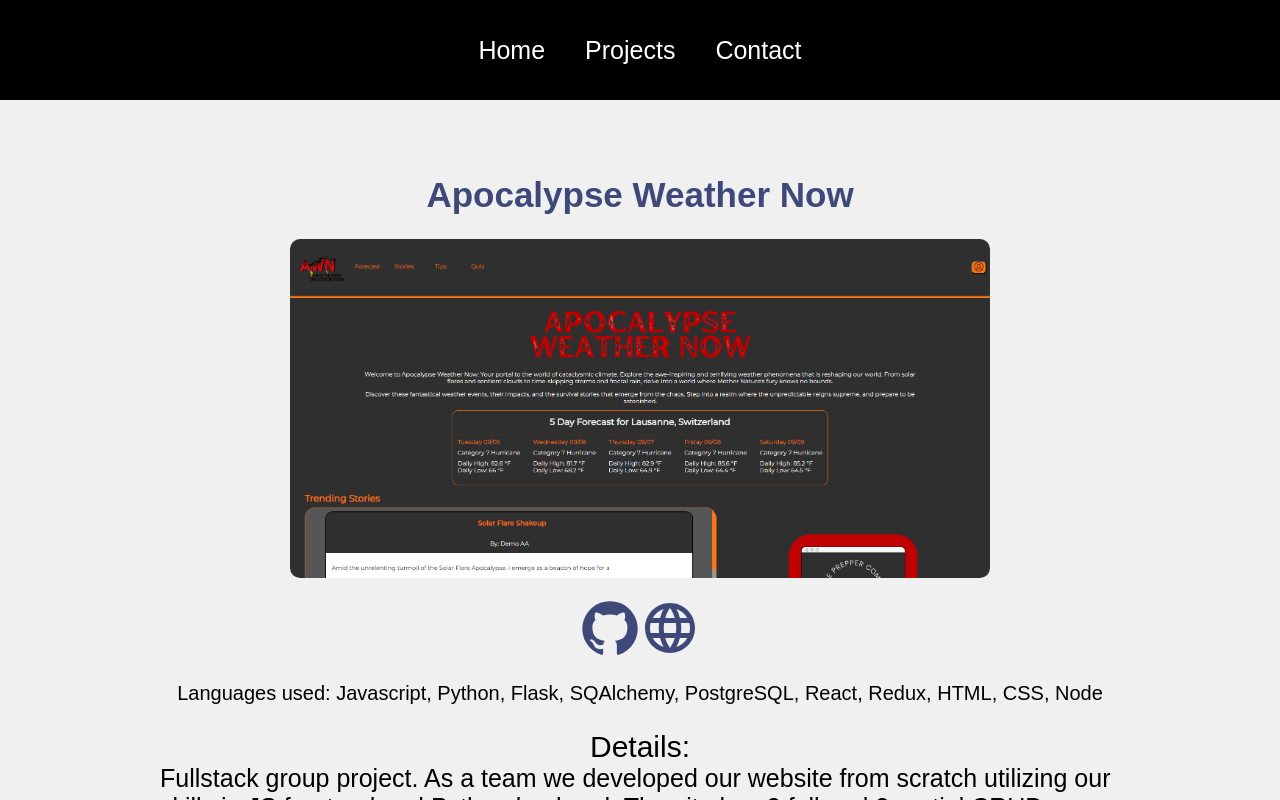
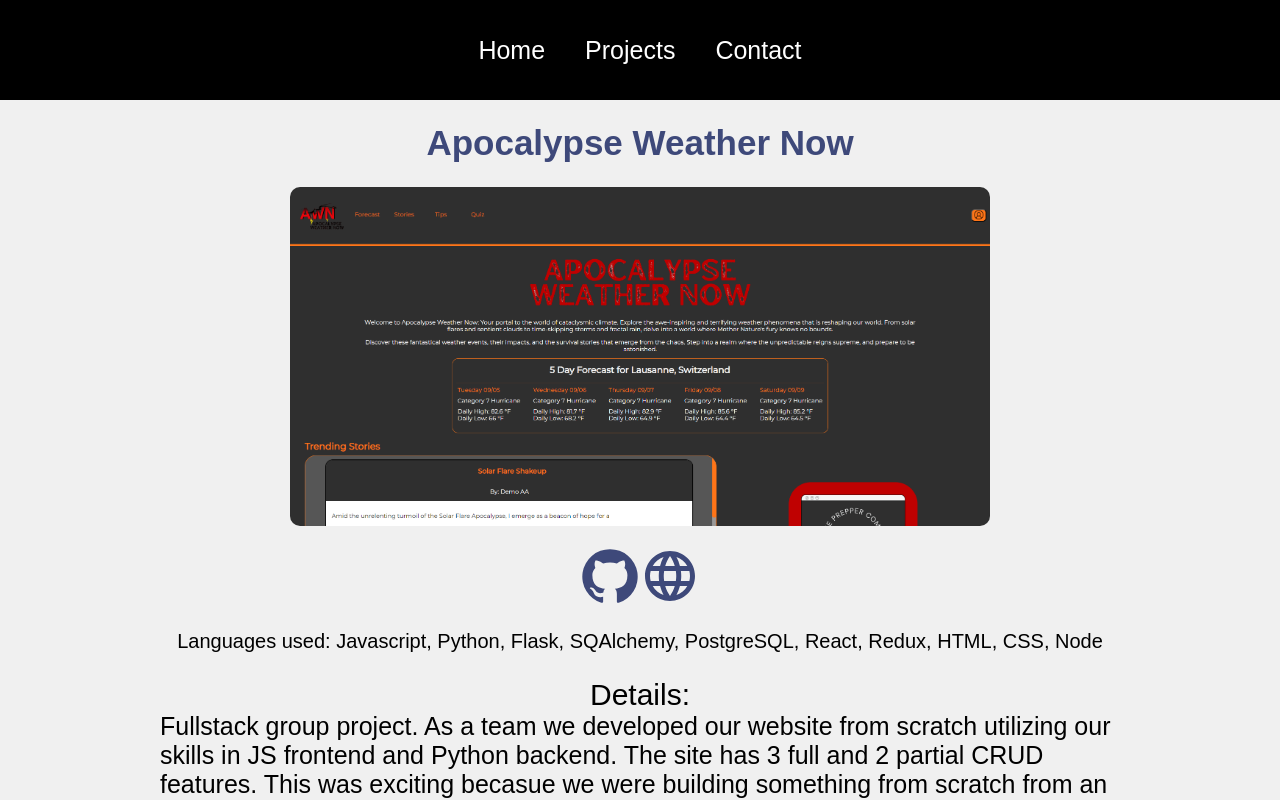
Before and after one commit to jwoff1991/Portfolio-Website, a React (Create React App) app: page /project/1 in a window 1280 px wide. Shown: the top 800 px of the page. Built offline with nearby package versions, Linux system fonts and the light colour scheme.

Commit message:
fixing minor css issues

```diff
--- a/src/styles/ProjectDisplay.css
+++ b/src/styles/ProjectDisplay.css
@@ -8,7 +8,6 @@
   }
 
   .project h1 {
-    margin-top: 50px;
     color: #3e497a;
     font-size: 35px;
   }
--- a/src/styles/projectItem.css
+++ b/src/styles/projectItem.css
@@ -1,5 +1,5 @@
 .project {
-    margin-top: 15%
+    margin-top: 140px
 }
 
 .project > img {
```
